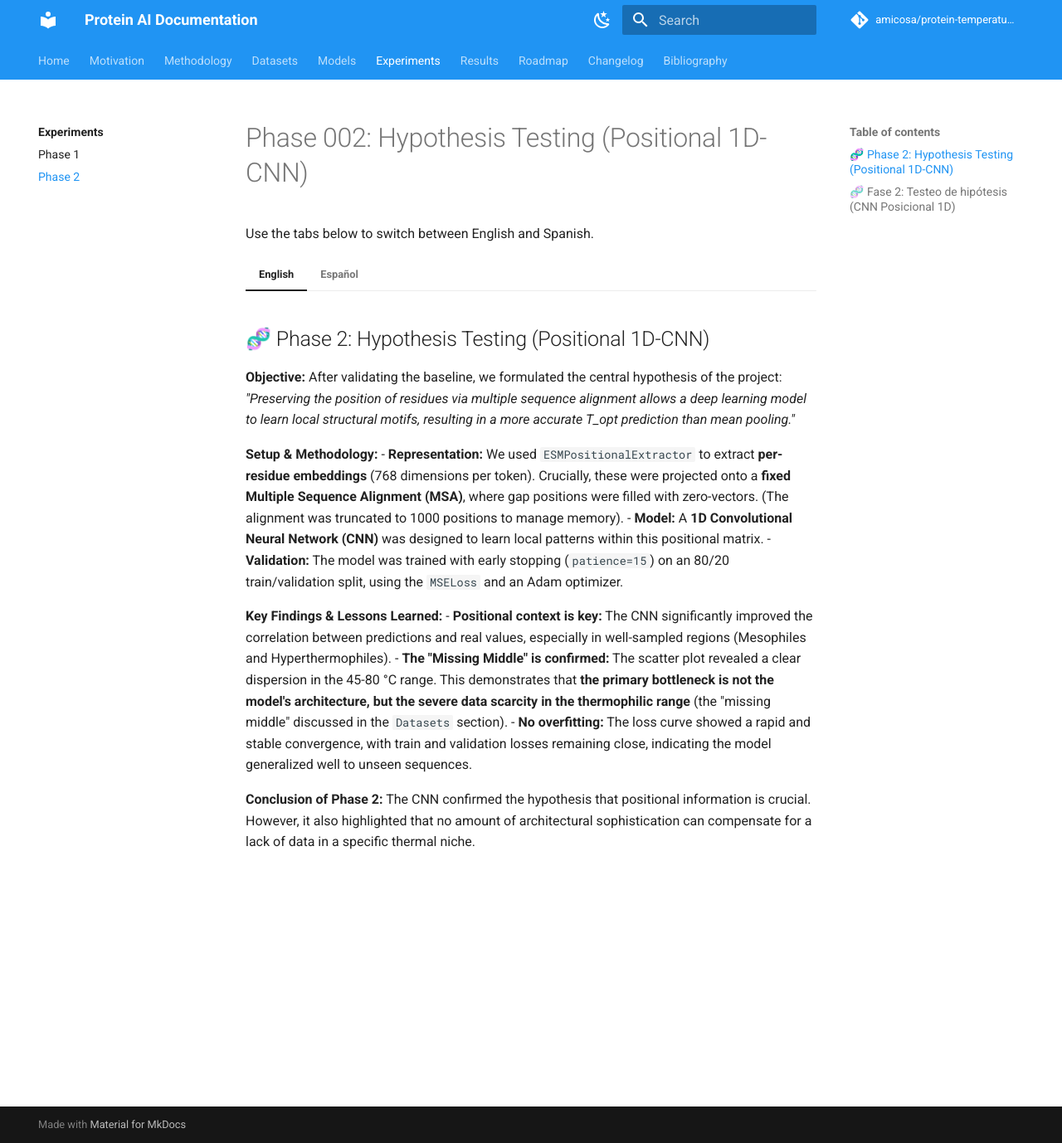
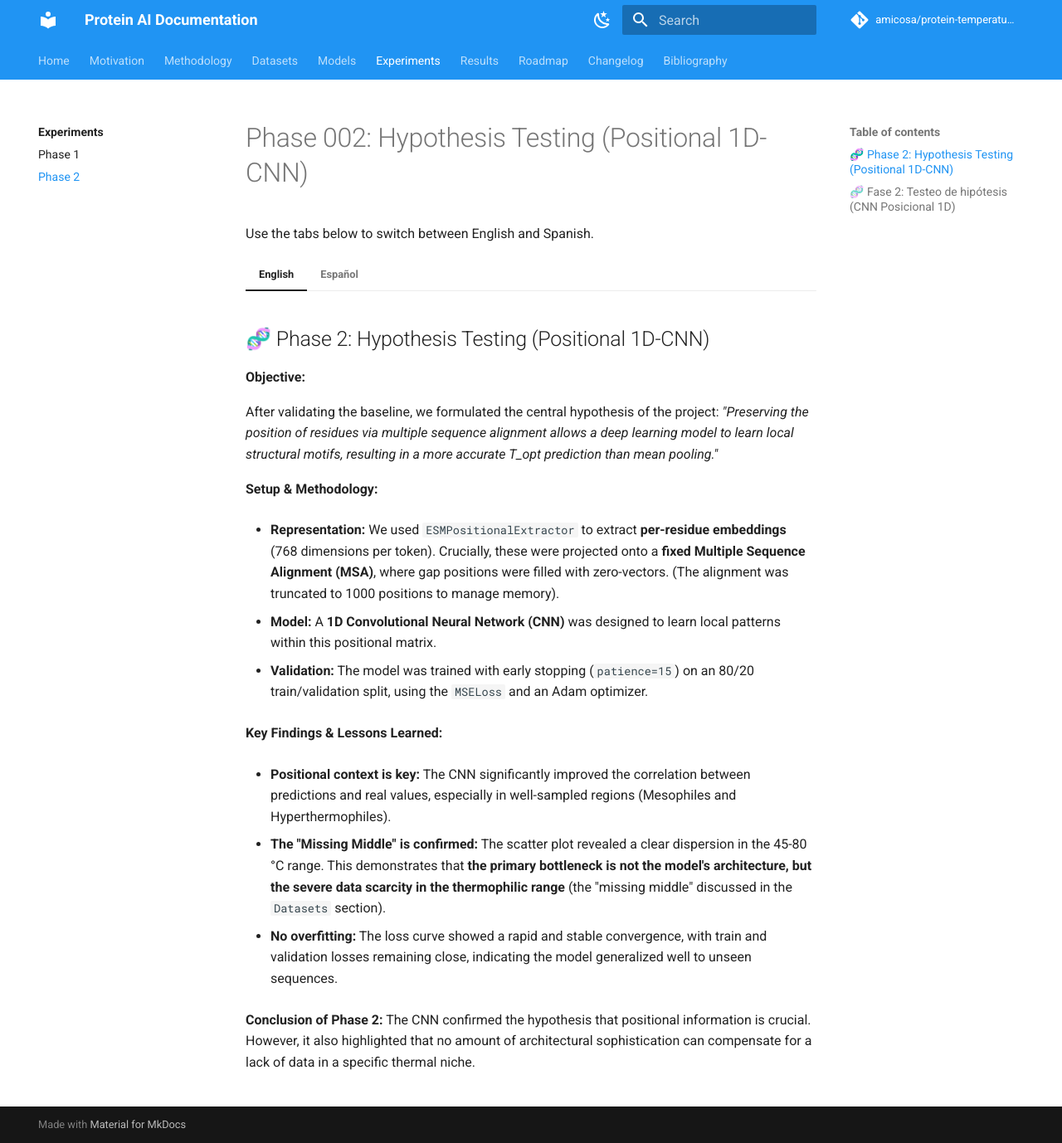
Before and after one commit to amicosa/protein-temperature-prediction-docs, an MkDocs documentation site: the page built from docs/experiments/phase-002.md, in a window 1280 px wide and 1378 px high. Shown: the whole window at 83% size. Built offline with MkDocs 1.6.1 and Material for MkDocs 9.7.7, drawn with Linux system fonts in a browser that asks for light colours; comment, search, counter and statistics services are not loaded.

Commit message:
Refactor experiments documentation: standardize bullet points for clarity in phases and methodologies

```diff
--- a/docs/experiments/phase-002.md
+++ b/docs/experiments/phase-002.md
@@ -7,17 +7,24 @@ Use the tabs below to switch between English and Spanish.
     ## 🧬 Phase 2: Hypothesis Testing (Positional 1D-CNN)
 
     **Objective:**
+
     After validating the baseline, we formulated the central hypothesis of the project: *"Preserving the position of residues via multiple sequence alignment allows a deep learning model to learn local structural motifs, resulting in a more accurate T_opt prediction than mean pooling."*
 
     **Setup & Methodology:**
-    - **Representation:** We used `ESMPositionalExtractor` to extract **per-residue embeddings** (768 dimensions per token). Crucially, these were projected onto a **fixed Multiple Sequence Alignment (MSA)**, where gap positions were filled with zero-vectors. (The alignment was truncated to 1000 positions to manage memory).
-    - **Model:** A **1D Convolutional Neural Network (CNN)** was designed to learn local patterns within this positional matrix.
-    - **Validation:** The model was trained with early stopping (`patience=15`) on an 80/20 train/validation split, using the `MSELoss` and an Adam optimizer.
+
+    * **Representation:** We used `ESMPositionalExtractor` to extract **per-residue embeddings** (768 dimensions per token). Crucially, these were projected onto a **fixed Multiple Sequence Alignment (MSA)**, where gap positions were filled with zero-vectors. (The alignment was truncated to 1000 positions to manage memory).
+
+    * **Model:** A **1D Convolutional Neural Network (CNN)** was designed to learn local patterns within this positional matrix.
+
+    * **Validation:** The model was trained with early stopping (`patience=15`) on an 80/20 train/validation split, using the `MSELoss` and an Adam optimizer.
 
     **Key Findings & Lessons Learned:**
-    - **Positional context is key:** The CNN significantly improved the correlation between predictions and real values, especially in well-sampled regions (Mesophiles and Hyperthermophiles).
-    - **The "Missing Middle" is confirmed:** The scatter plot revealed a clear dispersion in the 45-80 °C range. This demonstrates that **the primary bottleneck is not the model's architecture, but the severe data scarcity in the thermophilic range** (the "missing middle" discussed in the `Datasets` section).
-    - **No overfitting:** The loss curve showed a rapid and stable convergence, with train and validation losses remaining close, indicating the model generalized well to unseen sequences.
+
+    * **Positional context is key:** The CNN significantly improved the correlation between predictions and real values, especially in well-sampled regions (Mesophiles and Hyperthermophiles).
+
+    * **The "Missing Middle" is confirmed:** The scatter plot revealed a clear dispersion in the 45-80 °C range. This demonstrates that **the primary bottleneck is not the model's architecture, but the severe data scarcity in the thermophilic range** (the "missing middle" discussed in the `Datasets` section).
+
+    * **No overfitting:** The loss curve showed a rapid and stable convergence, with train and validation losses remaining close, indicating the model generalized well to unseen sequences.
 
     **Conclusion of Phase 2:** The CNN confirmed the hypothesis that positional information is crucial. However, it also highlighted that no amount of architectural sophistication can compensate for a lack of data in a specific thermal niche.
 
@@ -27,16 +34,23 @@ Use the tabs below to switch between English and Spanish.
     ## 🧬 Fase 2: Testeo de hipótesis (CNN Posicional 1D)
 
     **Objetivo:**
+
     Tras validar el baseline, formulamos la hipótesis central del proyecto: *"Preservar la posición de los residuos mediante alineamiento múltiple permite a un modelo de deep learning aprender motivos estructurales locales, lo que resulta en una predicción más precisa de la T_opt que el mean pooling."*
 
     **Configuración y metodología:**
-    - **Representación:** Se utilizó `ESMPositionalExtractor` para extraer **embeddings por residuo** (768 dimensiones por token). De forma crucial, estos se proyectaron sobre un **Alineamiento Múltiple (MSA)** fijo, donde las posiciones con gaps se rellenaron con vectores de ceros. (El alineamiento se truncó a 1000 posiciones para gestionar la memoria).
-    - **Modelo:** Se diseñó una **Red Neuronal Convolucional 1D (CNN)** para aprender patrones locales dentro de esta matriz posicional.
-    - **Validación:** El modelo se entrenó con parada temprana (*early stopping*, `patience=15`) en una partición 80/20 de entrenamiento/validación, utilizando `MSELoss` y un optimizador Adam.
+
+    * **Representación:** Se utilizó `ESMPositionalExtractor` para extraer **embeddings por residuo** (768 dimensiones por token). De forma crucial, estos se proyectaron sobre un **Alineamiento Múltiple (MSA)** fijo, donde las posiciones con gaps se rellenaron con vectores de ceros. (El alineamiento se truncó a 1000 posiciones para gestionar la memoria).
+
+    * **Modelo:** Se diseñó una **Red Neuronal Convolucional 1D (CNN)** para aprender patrones locales dentro de esta matriz posicional.
+
+    * **Validación:** El modelo se entrenó con parada temprana (*early stopping*, `patience=15`) en una partición 80/20 de entrenamiento/validación, utilizando `MSELoss` y un optimizador Adam.
 
     **Hallazgos clave y lecciones aprendidas:**
-    - **El contexto posicional es clave:** La CNN mejoró significativamente la correlación entre predicciones y valores reales, especialmente en las regiones bien muestreadas (mesófilos e hipertermófilos).
-    - **El "missing middle" se confirma:** El gráfico de dispersión reveló una dispersión clara en el rango de 45-80 °C. Esto demuestra que **el principal cuello de botella no es la arquitectura del modelo, sino la escasez de datos en el rango termófilo** (el "missing middle" analizado en la sección `Datasets`).
-    - **Sin sobreajuste:** La curva de pérdida mostró una convergencia rápida y estable, permaneciendo las pérdidas de entrenamiento y validación cercanas, lo que indica que el modelo generalizó bien a secuencias no vistas.
+
+    * **El contexto posicional es clave:** La CNN mejoró significativamente la correlación entre predicciones y valores reales, especialmente en las regiones bien muestreadas (mesófilos e hipertermófilos).
+
+    * **El "missing middle" se confirma:** El gráfico de dispersión reveló una dispersión clara en el rango de 45-80 °C. Esto demuestra que **el principal cuello de botella no es la arquitectura del modelo, sino la escasez de datos en el rango termófilo** (el "missing middle" analizado en la sección `Datasets`).
+
+    * **Sin sobreajuste:** La curva de pérdida mostró una convergencia rápida y estable, permaneciendo las pérdidas de entrenamiento y validación cercanas, lo que indica que el modelo generalizó bien a secuencias no vistas.
 
     **Conclusión de la Fase 2:** La CNN confirmó la hipótesis de que la información posicional es crucial. Sin embargo, también puso de manifiesto que ninguna sofisticación arquitectónica puede compensar la falta de datos en un nicho térmico específico.
```
Also changed, not shown: docs/experiments/index.md (+6 -4 lines), docs/experiments/phase-001.md (+21 -10 lines).
